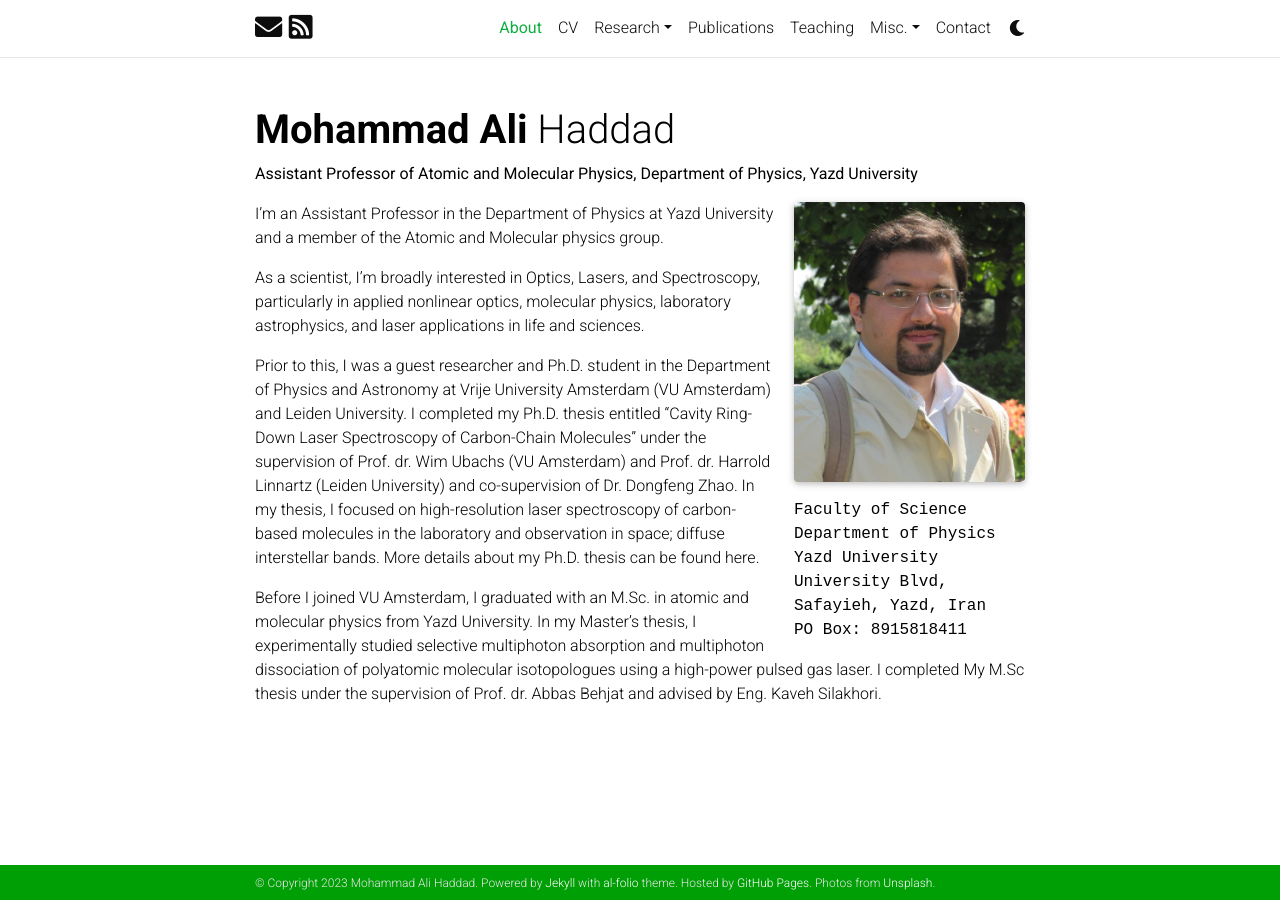
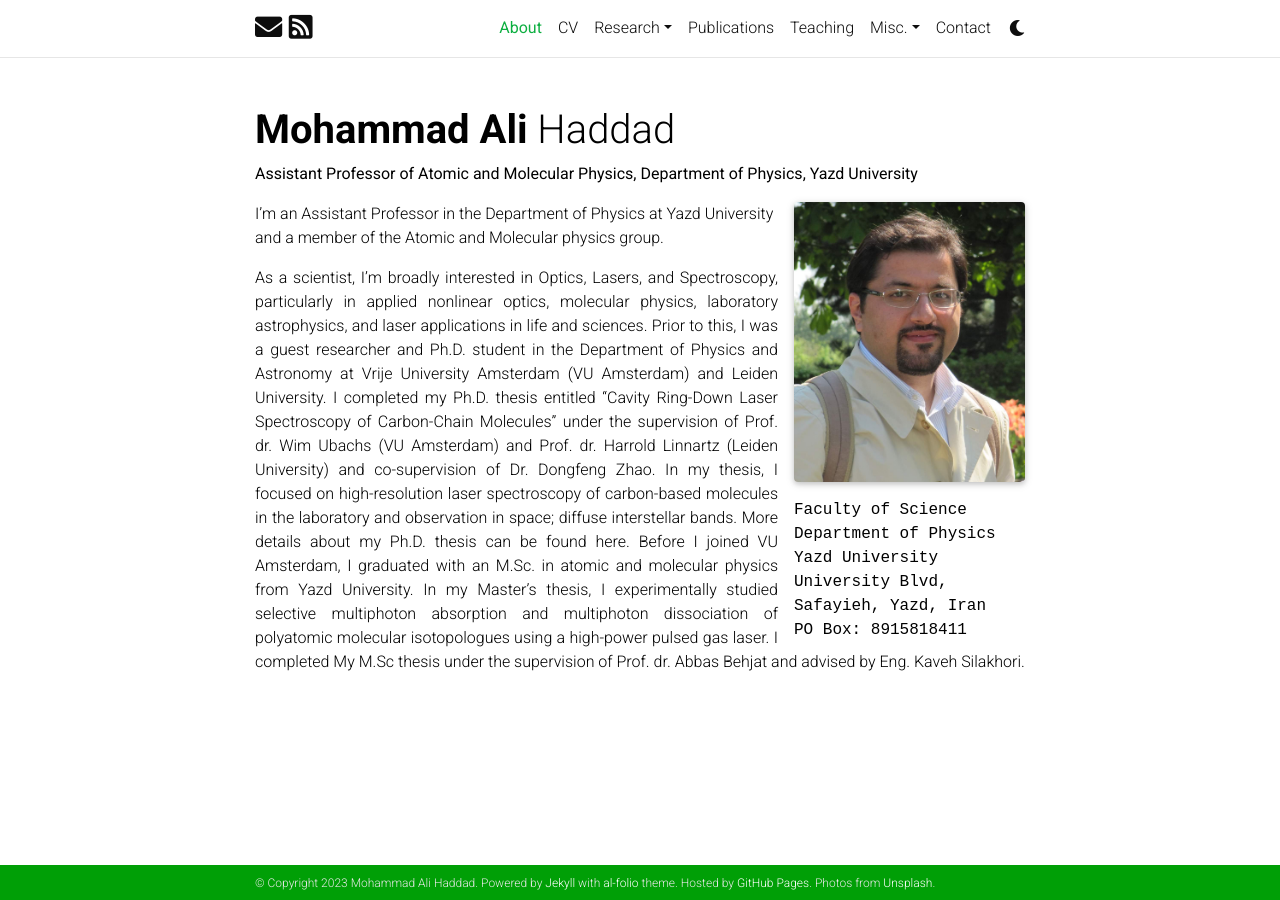
Before and after one commit to ma-haddad/ma-haddad.github.io, a Jekyll site: the page built from _pages/about.md, in a window 1280 px wide. Built offline with Jekyll 4.4.1, drawn with Linux system fonts in a browser that asks for light colours; full-size pictures stand in for the smaller copies a plugin makes; comment, search, counter and statistics services are not loaded; a style sheet for code colours, icons or effects is not loaded.

Commit message:
Update about.md

```diff
--- a/_pages/about.md
+++ b/_pages/about.md
@@ -22,9 +22,10 @@ social: false  # includes social icons at the bottom of the page
 ---
 
 I’m an Assistant Professor in the Department of Physics at Yazd University and a member of the Atomic and Molecular physics group.
-
+<DIV align="justify">
 As a scientist, I’m broadly interested in Optics, Lasers, and Spectroscopy, particularly in applied nonlinear optics, molecular physics, laboratory astrophysics, and laser applications in life and sciences.
 
 Prior to this, I was a guest researcher and Ph.D. student in the Department of Physics and Astronomy at Vrije University Amsterdam (VU Amsterdam) and Leiden University. I completed my Ph.D. thesis entitled “Cavity Ring-Down Laser Spectroscopy of Carbon-Chain Molecules” under the supervision of Prof. dr. Wim Ubachs (VU Amsterdam) and Prof. dr. Harrold Linnartz (Leiden University) and co-supervision of Dr. Dongfeng Zhao. In my thesis, I focused on high-resolution laser spectroscopy of carbon-based molecules in the laboratory and observation in space; diffuse interstellar bands. More details about my Ph.D. thesis can be found here.
 
 Before I joined VU Amsterdam, I graduated with an M.Sc. in atomic and molecular physics from Yazd University. In my Master’s thesis, I experimentally studied selective multiphoton absorption and multiphoton dissociation of polyatomic molecular isotopologues using a high-power pulsed gas laser. I completed My M.Sc thesis under the supervision of Prof. dr. Abbas Behjat and advised by Eng. Kaveh Silakhori.
+</DIV>
```
